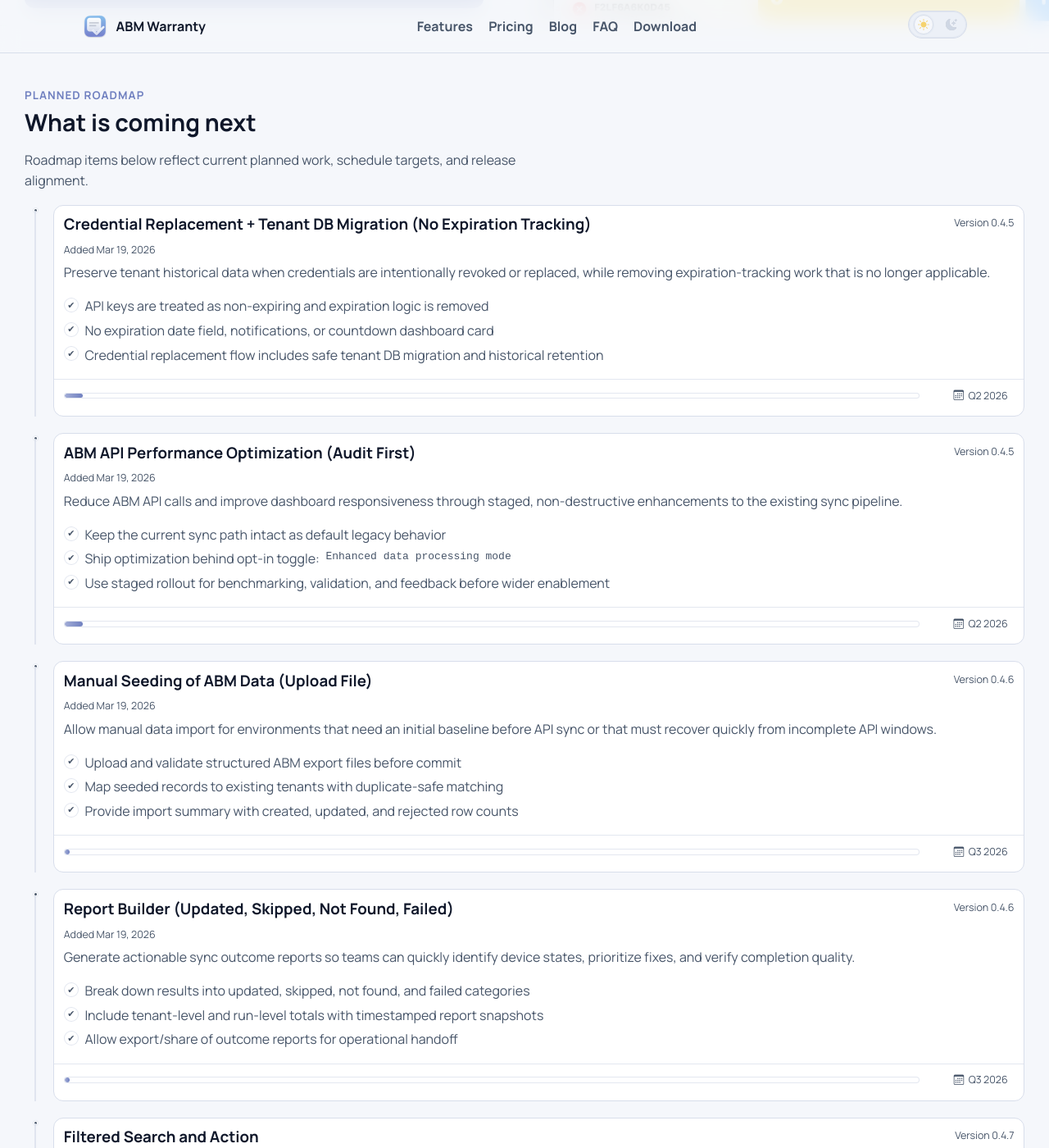
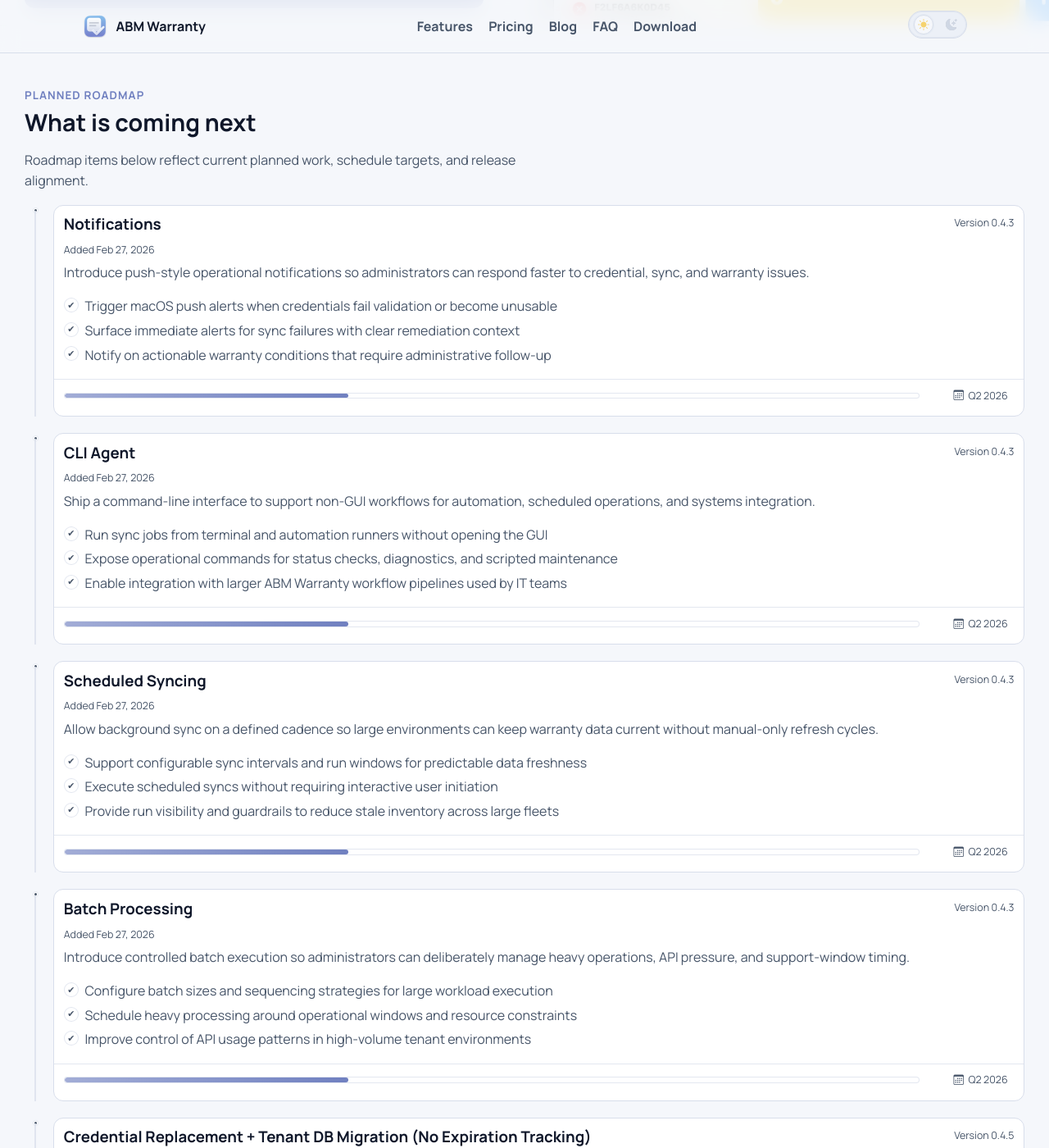
Before and after one commit to jonbrown21/abmwarranty, a Jekyll site: the page built from roadmap.md, in a window 1280 px wide and 1400 px high, scrolled down 729 px. Shown: the whole window at 82% size. Built offline with Jekyll 4.4.1, drawn with Linux system fonts in a browser that asks for light colours.

Commit message:
chore: checkpoint before roadmap credential text refinement

```diff
--- a/_includes/sections/roadmap.html
+++ b/_includes/sections/roadmap.html
@@ -5,6 +5,122 @@
     <p class="abm-note">Roadmap items below reflect current planned work, schedule targets, and release alignment.</p>
 
     <div class="roadmap-timeline" aria-label="Roadmap timeline">
+      <div class="roadmap-entry">
+        <div class="roadmap-dot-col">
+          <span class="roadmap-dot" aria-hidden="true"></span>
+        </div>
+        <article class="roadmap-card">
+          <div class="roadmap-head-row">
+            <h3>Notifications</h3>
+            <p class="roadmap-version">Version 0.4.3</p>
+          </div>
+          <p class="roadmap-added">Added Feb 27, 2026</p>
+          <p>Introduce push-style operational notifications so administrators can respond faster to credential, sync, and warranty issues.</p>
+          <ul class="roadmap-list">
+            <li>Trigger macOS push alerts when credentials fail validation or become unusable</li>
+            <li>Surface immediate alerts for sync failures with clear remediation context</li>
+            <li>Notify on actionable warranty conditions that require administrative follow-up</li>
+          </ul>
+          <div class="roadmap-footer">
+            <div class="roadmap-footer-progress">
+              <div class="roadmap-progress">
+                <span class="roadmap-progress-bar" data-added="2026-02-27" data-target="2026-04-30"></span>
+              </div>
+            </div>
+            <div class="roadmap-footer-meta">
+              <p class="roadmap-date"><i class="bi bi-calendar3" aria-hidden="true"></i><span>Q2 2026</span></p>
+            </div>
+          </div>
+        </article>
+      </div>
+
+      <div class="roadmap-entry">
+        <div class="roadmap-dot-col">
+          <span class="roadmap-dot" aria-hidden="true"></span>
+        </div>
+        <article class="roadmap-card">
+          <div class="roadmap-head-row">
+            <h3>CLI Agent</h3>
+            <p class="roadmap-version">Version 0.4.3</p>
+          </div>
+          <p class="roadmap-added">Added Feb 27, 2026</p>
+          <p>Ship a command-line interface to support non-GUI workflows for automation, scheduled operations, and systems integration.</p>
+          <ul class="roadmap-list">
+            <li>Run sync jobs from terminal and automation runners without opening the GUI</li>
+            <li>Expose operational commands for status checks, diagnostics, and scripted maintenance</li>
+            <li>Enable integration with larger ABM Warranty workflow pipelines used by IT teams</li>
+          </ul>
+          <div class="roadmap-footer">
+            <div class="roadmap-footer-progress">
+              <div class="roadmap-progress">
+                <span class="roadmap-progress-bar" data-added="2026-02-27" data-target="2026-04-30"></span>
+              </div>
+            </div>
+            <div class="roadmap-footer-meta">
+              <p class="roadmap-date"><i class="bi bi-calendar3" aria-hidden="true"></i><span>Q2 2026</span></p>
+            </div>
+          </div>
+        </article>
+      </div>
+
+      <div class="roadmap-entry">
+        <div class="roadmap-dot-col">
+          <span class="roadmap-dot" aria-hidden="true"></span>
+        </div>
+        <article class="roadmap-card">
+          <div class="roadmap-head-row">
+            <h3>Scheduled Syncing</h3>
+            <p class="roadmap-version">Version 0.4.3</p>
+          </div>
+          <p class="roadmap-added">Added Feb 27, 2026</p>
+          <p>Allow background sync on a defined cadence so large environments can keep warranty data current without manual-only refresh cycles.</p>
+          <ul class="roadmap-list">
+            <li>Support configurable sync intervals and run windows for predictable data freshness</li>
+            <li>Execute scheduled syncs without requiring interactive user initiation</li>
+            <li>Provide run visibility and guardrails to reduce stale inventory across large fleets</li>
+          </ul>
+          <div class="roadmap-footer">
+            <div class="roadmap-footer-progress">
+              <div class="roadmap-progress">
+                <span class="roadmap-progress-bar" data-added="2026-02-27" data-target="2026-04-30"></span>
+              </div>
+            </div>
+            <div class="roadmap-footer-meta">
+              <p class="roadmap-date"><i class="bi bi-calendar3" aria-hidden="true"></i><span>Q2 2026</span></p>
+            </div>
+          </div>
+        </article>
+      </div>
+
+      <div class="roadmap-entry">
+        <div class="roadmap-dot-col">
+          <span class="roadmap-dot" aria-hidden="true"></span>
+        </div>
+        <article class="roadmap-card">
+          <div class="roadmap-head-row">
+            <h3>Batch Processing</h3>
+            <p class="roadmap-version">Version 0.4.3</p>
+          </div>
+          <p class="roadmap-added">Added Feb 27, 2026</p>
+          <p>Introduce controlled batch execution so administrators can deliberately manage heavy operations, API pressure, and support-window timing.</p>
+          <ul class="roadmap-list">
+            <li>Configure batch sizes and sequencing strategies for large workload execution</li>
+            <li>Schedule heavy processing around operational windows and resource constraints</li>
+            <li>Improve control of API usage patterns in high-volume tenant environments</li>
+          </ul>
+          <div class="roadmap-footer">
+            <div class="roadmap-footer-progress">
+              <div class="roadmap-progress">
+                <span class="roadmap-progress-bar" data-added="2026-02-27" data-target="2026-04-30"></span>
+              </div>
+            </div>
+            <div class="roadmap-footer-meta">
+              <p class="roadmap-date"><i class="bi bi-calendar3" aria-hidden="true"></i><span>Q2 2026</span></p>
+            </div>
+          </div>
+        </article>
+      </div>
+
       <div class="roadmap-entry">
         <div class="roadmap-dot-col">
           <span class="roadmap-dot" aria-hidden="true"></span>
```
